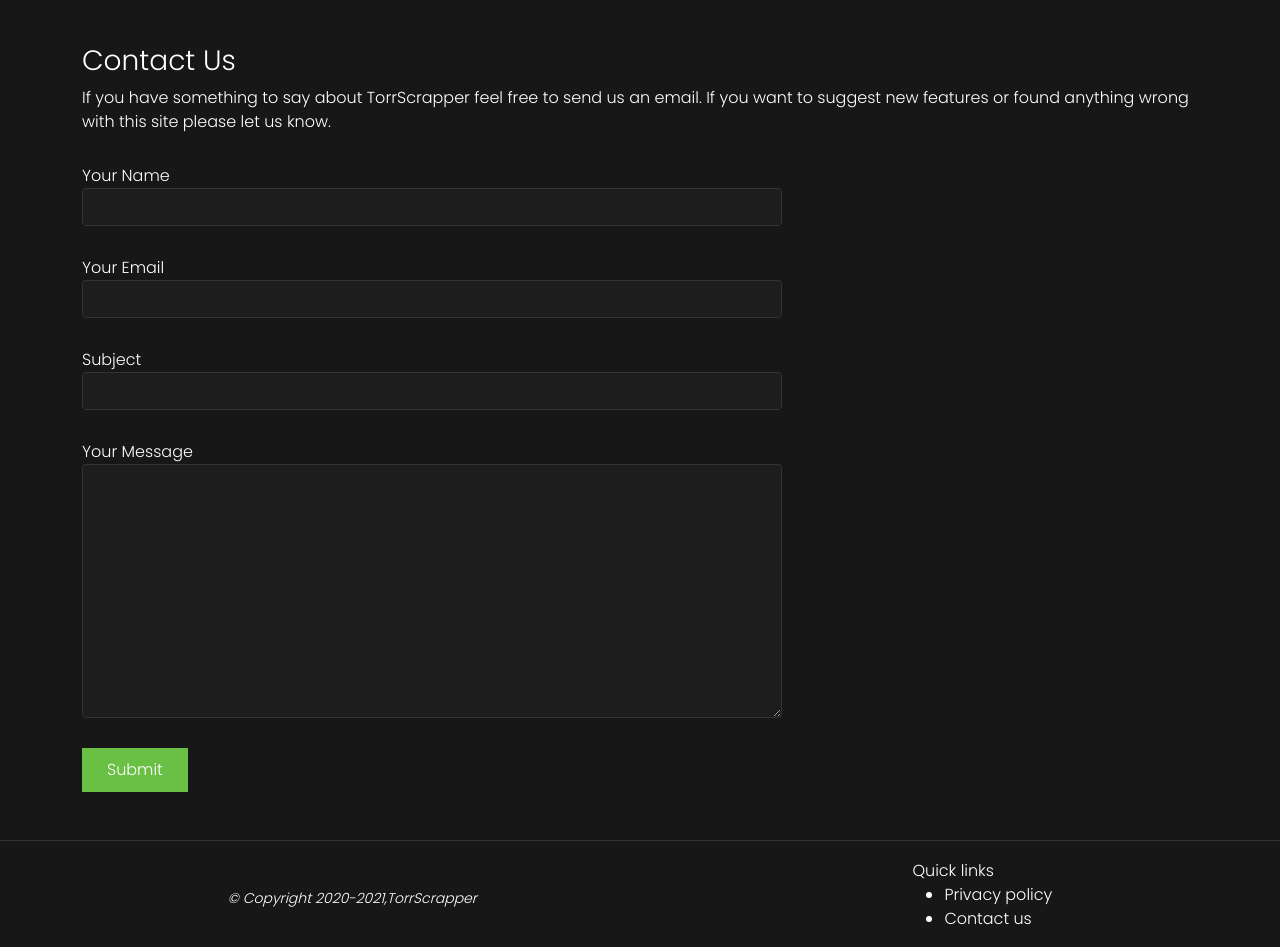
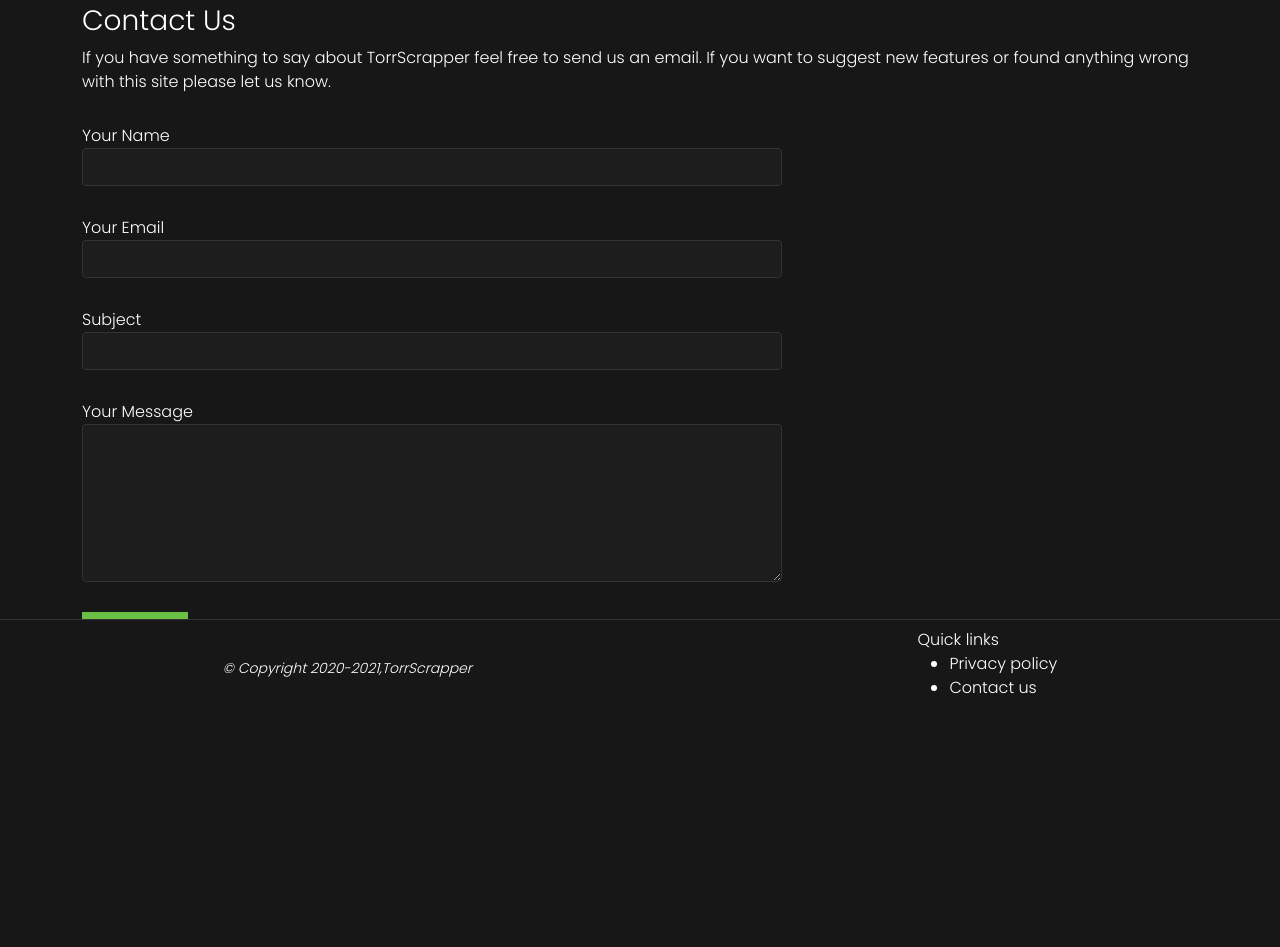
Before and after one commit to iZooGooD/torrscrapper, a Django app: page /contact_us in a window 1280 px wide. Shown: the part 101-1048 px from the top of the page. After the commit the page ends 795 px from the top, so only its background shows below. Run offline with Django 3.2, Linux system fonts and the light colour scheme.

Commit message:
css refactoring p2

```diff
--- a/templates/base.html
+++ b/templates/base.html
@@ -52,7 +52,7 @@
     {% block all_games_page %} {% endblock %}
     {% block game_page %} {% endblock %}
 
-    <footer>
+    <footer class="w-100">
         <small class="copyrights">&copy; Copyright 2020-2021,TorrScrapper</small>
         <div class="follow-links mt-2">Quick links<br>
             <ul>
--- a/templates/torrscrapper/DMCA.html
+++ b/templates/torrscrapper/DMCA.html
@@ -9,7 +9,7 @@
 
     </ol>
   </nav>
-  <div class="content">
+  <div>
     <h4>DMCA</h4>
     <p class="text-white dmca-policy">
       All the content found on the TorrScrapper is not hosted on our servers nor is created or uploaded by us.
--- a/templates/torrscrapper/contact.html
+++ b/templates/torrscrapper/contact.html
@@ -8,7 +8,7 @@
       </li>
     </ol>
   </nav>
-  <div class="contact my-5">
+  <div class="contact my-8">
     <h3 class="text-white">Contact Us</h3>
     <p class="text-white">If you have something to say about TorrScrapper feel free to send us an email. If you want to
       suggest new features or found anything wrong with this site please let us know.</p>
@@ -28,7 +28,7 @@
       </div>
       <div class="from-group">
         <label for="message">Your Message</label><br>
-        <textarea name="message" class="form-control" rows=10 autocomplete="off" required=required></textarea>
+        <textarea name="message" class="form-control" rows=6 autocomplete="off" required=required></textarea>
       </div>
       <div class="form-group text-end">
         {% if success == True %}
--- a/webapps/static/css/style.css
+++ b/webapps/static/css/style.css
@@ -451,20 +451,17 @@
     word-spacing: 0.3rem;
 }
 
-.content {
-    margin-bottom: 700px;
-}
-
 /*Footer styling*/
 footer {
     border-top: 1px solid #333333;
     background-color: #171717;
-    display: flex !important;
+    display: flex;
     height: 80px;
     align-items: center;
     justify-content: center;
     flex-wrap: wrap;
-    padding: 10px;
+    position: fixed;
+    bottom: 0px;
 }
 
 footer small {
```
